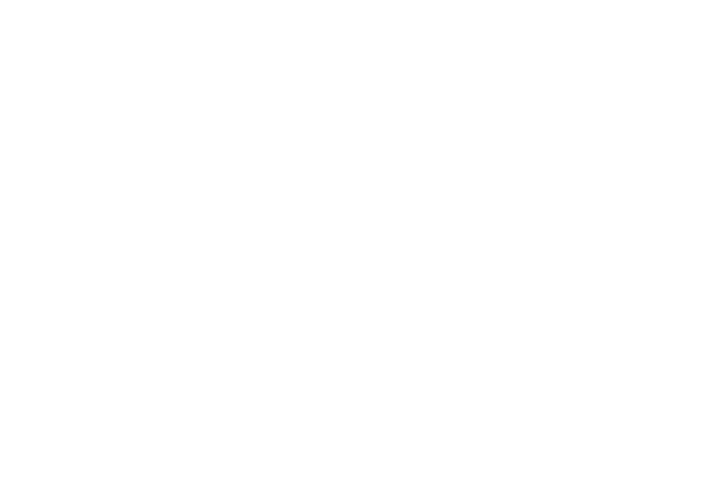
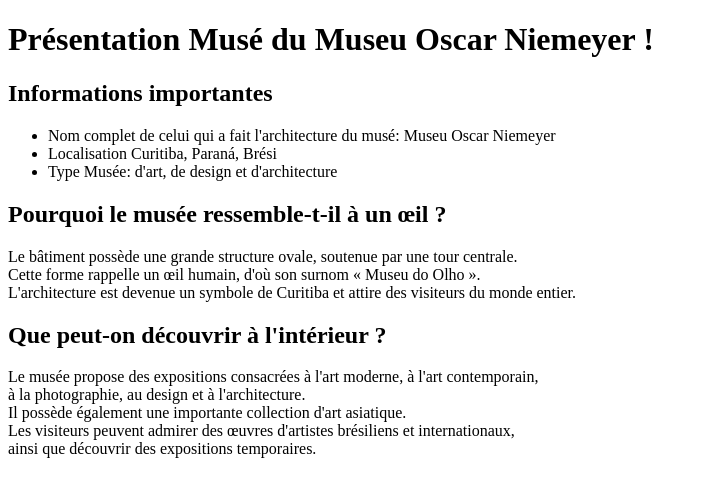
Before and after one commit to Cinq-pixel/projet_curitiba_presentations_html, a plain HTML site: page Muse.html in a window 1280 px wide. Shown: the whole page, without its empty margins (0-706 px from the left). Drawn offline with Linux system fonts and the light colour scheme.

Commit message:
Ajout d'éléments html sur la page Muse.html

```diff
--- a/Muse.html
+++ b/Muse.html
@@ -6,6 +6,30 @@
     <title>Muse | Curitiba</title>
 </head>
 <body>
-    <main></main>
+   <main>
+        <h1> Présentation Musé du Museu Oscar Niemeyer !</h1>
+        <h2>Informations importantes</h2>
+        <ul>
+            <li> Nom complet de celui qui a fait l'architecture du musé: Museu Oscar Niemeyer</li>
+            <li>Localisation Curitiba, Paraná, Brési</li>
+            <li>Type Musée: d'art, de design et d'architecture</li>
+        </ul>
+            <h2> Pourquoi le musée ressemble-t-il à un œil ? </h2>
+               <p>
+                    Le bâtiment possède une grande structure ovale, soutenue par une tour centrale. <br>
+                    Cette forme rappelle un œil humain, d'où son surnom « Museu do Olho ». <br>
+                    L'architecture est devenue un symbole de Curitiba et attire des visiteurs du monde entier. <br>
+               </p>
+            <h2>Que peut-on découvrir à l'intérieur ?</h2>
+            <p>
+                Le musée propose des expositions consacrées à l'art moderne, à l'art contemporain, <br>
+                 à la photographie, au design et à l'architecture. <br>
+                 Il possède également une importante collection d'art asiatique. <br>
+                Les visiteurs peuvent admirer des œuvres d'artistes brésiliens et internationaux, <br>
+                 ainsi que découvrir des expositions temporaires.
+            </p>
+
+
+   </main>
 </body>
 </html>
```
Also changed, not shown: index.html (+1 -1 lines).
